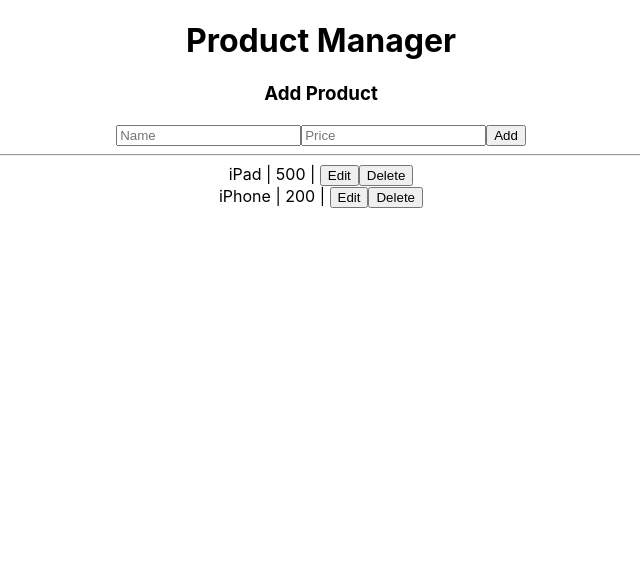
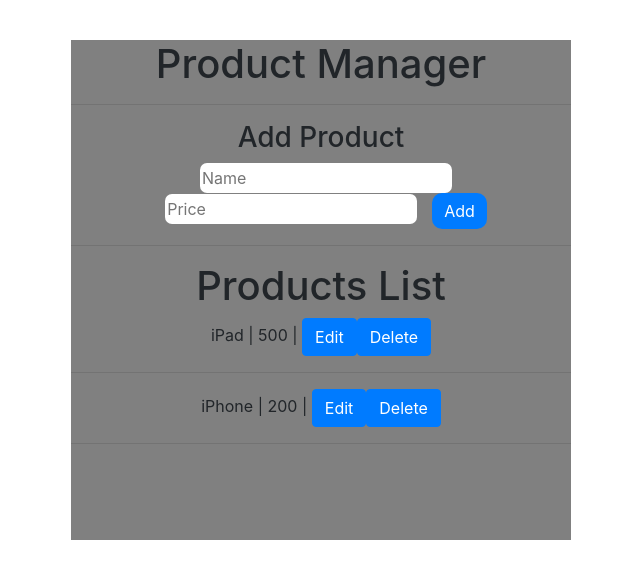
Before and after one commit to gustavo-lg/product-registration, a React (Create React App) app: page / in a window 1280 px wide. Shown: the top 578 px of the page, without its empty margins (319-959 px from the left). Built offline with nearby package versions, Linux system fonts and the light colour scheme.

Commit message:
Add react bootstraP

```diff
--- a/package.json
+++ b/package.json
@@ -6,8 +6,10 @@
     "@testing-library/jest-dom": "^4.2.4",
     "@testing-library/react": "^9.4.0",
     "@testing-library/user-event": "^7.2.1",
+    "bootstrap": "^4.4.1",
     "prop-types": "^15.7.2",
     "react": "^16.12.0",
+    "react-bootstrap": "^1.0.0-beta.17",
     "react-dom": "^16.12.0",
     "react-router-dom": "^5.1.2",
     "react-scripts": "3.4.0"
--- /dev/null
+++ b/src/AddProduct.css
@@ -0,0 +1,15 @@
+.AddProductForm input{
+    border: 0;
+    border-radius: 7px;
+    height: 30px;
+    margin-left: 10px;
+}
+
+.AddProductForm button{
+    border: 0;
+    border-radius: 10px;
+
+    margin-left: 15px;
+
+
+}
--- a/src/AddProduct.js
+++ b/src/AddProduct.js
@@ -1,4 +1,8 @@
 import React, {Component} from 'react';
+import './AddProduct.css';
+import 'bootstrap/dist/css/bootstrap.min.css';
+import { Button } from 'react-bootstrap';
+
 
 
 class AddProduct extends Component {
@@ -20,12 +24,12 @@ class AddProduct extends Component {
     render(){
 
         return(
-            <form onSubmit={this.onSubmit}>
+            <form className="AddProductForm" onSubmit={this.onSubmit}>
                 <div>
                     <h3>Add Product</h3>
                     <input placeholder="Name" ref={nameInput => this.nameInput = nameInput}/>
                     <input placeholder="Price" ref={priceInput => this.priceInput = priceInput}/>
-                    <button>Add</button>
+                    <Button variant="primary">Add</Button>
 
                     <hr/>
 
--- a/src/App.css
+++ b/src/App.css
@@ -1,38 +1,7 @@
 .App {
   text-align: center;
+  min-height: 500px;
+  width: 500px;
+  margin: 40px auto;
+  background-color: gray;
 }
-
-.App-logo {
-  height: 40vmin;
-  pointer-events: none;
-}
-
-@media (prefers-reduced-motion: no-preference) {
-  .App-logo {
-    animation: App-logo-spin infinite 20s linear;
-  }
-}
-
-.App-header {
-  background-color: #282c34;
-  min-height: 100vh;
-  display: flex;
-  flex-direction: column;
-  align-items: center;
-  justify-content: center;
-  font-size: calc(10px + 2vmin);
-  color: white;
-}
-
-.App-link {
-  color: #61dafb;
-}
-
-@keyframes App-logo-spin {
-  from {
-    transform: rotate(0deg);
-  }
-  to {
-    transform: rotate(360deg);
-  }
-}
--- a/src/App.js
+++ b/src/App.js
@@ -79,11 +79,12 @@ class App extends Component {
     return(
       <div className="App">
         <h1>Product Manager</h1>
+        <hr/>
 
         <AddProduct
           onAdd={this.onAdd}
         />
-
+        <h1>Products List</h1>
         {
           this.state.products.map(product => {
             return (
--- a/src/ProductItem.js
+++ b/src/ProductItem.js
@@ -1,4 +1,6 @@
 import React, {Component} from 'react';
+import 'bootstrap/dist/css/bootstrap.min.css';
+import { Button } from 'react-bootstrap';
 
 
 class ProductItem extends Component {
@@ -41,7 +43,7 @@ class ProductItem extends Component {
                         <form onSubmit={this.onEditSubmit}>
                             <input placeholder="Name" ref={nameInput => this.nameInput = nameInput} defaultValue={name}/>
                             <input placeholder="Price" ref={priceInput => this.priceInput = priceInput} defaultValue={price}/>
-                            <button>Save</button>
+                            <Button>Save</Button>
                         </form>
                     )
                     : (
@@ -50,8 +52,9 @@ class ProductItem extends Component {
                         {' | '}
                         <span>{price}</span>
                         {' | '}
-                        <button onClick={this.onEdit}>Edit</button>
-                        <button onClick={this.onDelete}>Delete</button>
+                        <Button onClick={this.onEdit}>Edit</Button>
+                        <Button onClick={this.onDelete}>Delete</Button>
+                        <hr></hr>
                         </div>
                     )
                 }
```
Also changed, not shown: 1 other file (tests, documents, lock files or other folders).
